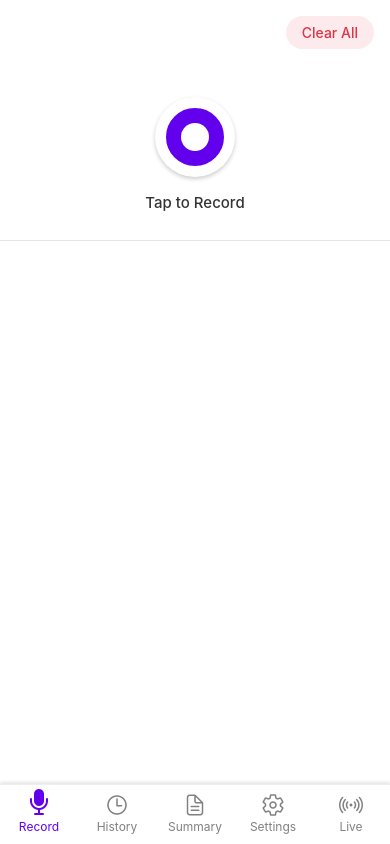
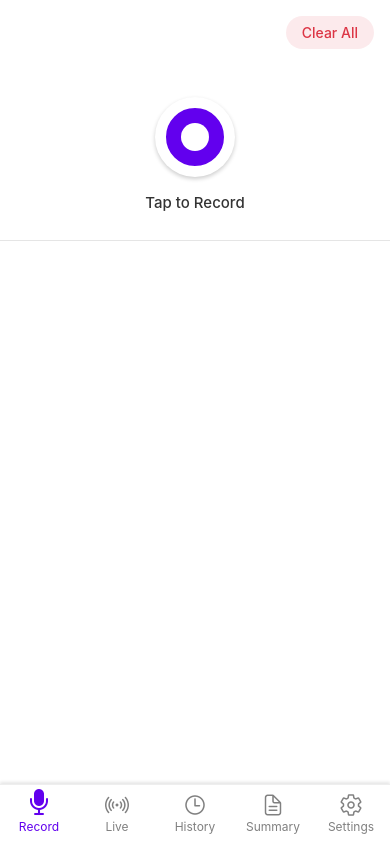
Before and after one commit to Elements-Wearable/AI-neclace, a React Native app in the folder mobile_app/: screen / in a window 390 px wide. Built offline with nearby package versions, Linux system fonts and the light colour scheme.

Commit message:
refactor(TabNavigator): Reorder Live screen config

```diff
--- a/mobile_app/src/screens/navigation/TabNavigator.js
+++ b/mobile_app/src/screens/navigation/TabNavigator.js
@@ -23,6 +23,12 @@ const SCREEN_CONFIG = [
     isLarge: true,
   },
   {
+    name: 'Live',
+    component: LiveTranscriptionScreen,
+    iconName: 'radio',
+    iconOutline: 'radio-outline',
+  },
+  {
     name: 'History',
     component: HistoryScreen,
     iconName: 'time',
@@ -39,12 +45,6 @@ const SCREEN_CONFIG = [
     component: SettingsScreen,
     iconName: 'settings',
     iconOutline: 'settings-outline',
-  },
-  {
-    name: 'Live',
-    component: LiveTranscriptionScreen,
-    iconName: 'radio',
-    iconOutline: 'radio-outline',
   },
 ];
 
```
